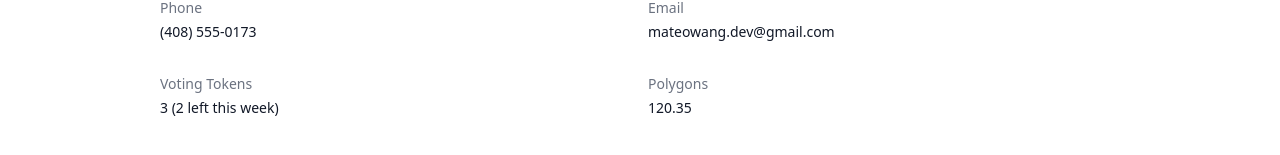
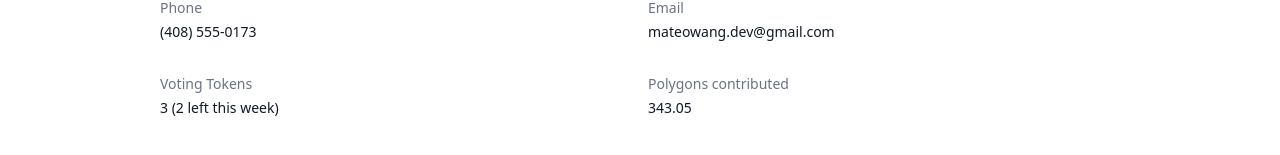
Before and after one commit to SwiftWinds/DAOChow, a Next.js app: page /profile in a window 1280 px wide. Shown: the part 427-582 px from the top of the page. Built offline with nearby package versions, Linux system fonts and the light colour scheme.

Commit message:
Fix mismatching render error

```diff
--- a/package.json
+++ b/package.json
@@ -15,7 +15,8 @@
     "google-map-react": "^2.2.0",
     "next": "12.3.0",
     "react": "18.2.0",
-    "react-dom": "18.2.0"
+    "react-dom": "18.2.0",
+    "react-no-ssr": "^1.1.0"
   },
   "devDependencies": {
     "autoprefixer": "^10.4.8",
--- a/pages/_app.js
+++ b/pages/_app.js
@@ -7,10 +7,10 @@ import { Dialog, Disclosure, Menu, Transition } from "@headlessui/react";
 import { Bars3Icon, BellIcon, XMarkIcon } from "@heroicons/react/24/outline";
 
 const user = {
-  name: "Tom Cook",
-  email: "tom@example.com",
+  name: "Mateo Wang",
+  email: "mateowang.dev@gmail.com",
   imageUrl:
-    "https://images.unsplash.com/photo-1472099645785-5658abf4ff4e?ixlib=rb-1.2.1&ixid=eyJhcHBfaWQiOjEyMDd9&auto=format&fit=facearea&facepad=2&w=256&h=256&q=80",
+    "https://lh3.googleusercontent.com/pw/AL9nZEUOHOzz1tZikwYVqzUlmujGHJSXxfjWRgpfN2vEPQRW3jMb6I1bM6gA9cvhatEfT0TPATUBz3koveWZdoiq7XGxqDlJOUgLaX6I9hH0hOxGPBXYlx8K-0lVy39M339lLjJSU6ch3HUx1RhOG95ynB0G5Q=s780-no?authuser=0",
 };
 
 const routes = [
--- a/pages/profile.js
+++ b/pages/profile.js
@@ -3,14 +3,14 @@ import { ChevronLeftIcon } from "@heroicons/react/20/solid";
 const profile = {
   name: "Mateo Wang",
   imageUrl:
-    "https://images.unsplash.com/photo-1463453091185-61582044d556?ixlib=rb-=eyJhcHBfaWQiOjEyMDd9&auto=format&fit=facearea&facepad=8&w=1024&h=1024&q=80",
+    "https://lh3.googleusercontent.com/pw/AL9nZEUOHOzz1tZikwYVqzUlmujGHJSXxfjWRgpfN2vEPQRW3jMb6I1bM6gA9cvhatEfT0TPATUBz3koveWZdoiq7XGxqDlJOUgLaX6I9hH0hOxGPBXYlx8K-0lVy39M339lLjJSU6ch3HUx1RhOG95ynB0G5Q=s780-no?authuser=0",
   coverImageUrl:
     "https://images.unsplash.com/photo-1444628838545-ac4016a5418a?ixid=MXwxMjA3fDB8MHxwaG90by1wYWdlfHx8fGVufDB8fHw%3D&ixlib=rb-1.2.1&auto=format&fit=crop&w=1950&q=80",
   fields: {
     Phone: "(408) 555-0173",
     Email: "mateowang.dev@gmail.com",
     "Voting Tokens": "3 (2 left this week)",
-    "Polygons": 120.35,
+    "Polygons contributed": 343.05,
   },
 };
 
--- a/pages/proposals.js
+++ b/pages/proposals.js
@@ -1,13 +1,14 @@
 import { useState, useEffect } from "react";
 
 import { CalendarIcon, ChevronRightIcon } from "@heroicons/react/20/solid";
+import NoSSR from "react-no-ssr";
 
 const defaultProposals = [
   {
     id: 1,
     CityState: "Santa Barbara, CA",
     Road: "Picasso Rd",
-    closeDateFull: "September 10th, 2022",
+    closeDateFull: "September 5th, 2022",
     cost: 300,
     impact: 1000,
     upvotes: 12,
@@ -18,7 +19,7 @@ const defaultProposals = [
     id: 2,
     CityState: "Chicago, IL",
     Road: "N California Ave",
-    closeDateFull: "September 10th, 2022",
+    closeDateFull: "September 5th, 2022",
     cost: 400,
     impact: 2500,
     upvotes: 11,
@@ -29,7 +30,7 @@ const defaultProposals = [
     id: 3,
     CityState: "Miami, FL",
     Road: "NW 1st Ave",
-    closeDateFull: "September 10th, 2022",
+    closeDateFull: "September 5th, 2022",
     cost: 450,
     impact: 2000,
     upvotes: 9,
@@ -42,8 +43,8 @@ export default function Proposals() {
   const [proposals, setProposals] = useState(defaultProposals);
   const calculateTimeLeft = () => {
     const d = new Date();
-    d.setHours(0,0,0,0);
-    d.setDate(d.getDate() + (((1 + 7 - d.getDay()) % 7) || 7));
+    d.setHours(0, 0, 0, 0);
+    d.setDate(d.getDate() + ((1 + 7 - d.getDay()) % 7 || 7));
     const difference = +d - +new Date();
     let timeLeft = {};
 
@@ -69,10 +70,13 @@ export default function Proposals() {
 
   const timerComponents = [];
 
+  let isFirstComponent = true;
   Object.keys(timeLeft).forEach((interval) => {
-    if (!timeLeft[interval]) {
+    if (!timeLeft[interval] && isFirstComponent) {
       return;
     }
+
+    isFirstComponent = false;
 
     timerComponents.push(
       <span>
@@ -82,10 +86,12 @@ export default function Proposals() {
   });
   return (
     <>
-      <h1 className="text-2xl font-medium mt-4 text-center">
-        Time until voting ends:{" "}
-        {timerComponents.length ? timerComponents : <span>Time's up!</span>}
-      </h1>
+      <NoSSR>
+        <h1 className="text-2xl font-medium mt-4 text-center">
+          Time until voting ends:{" "}
+          {timerComponents.length ? timerComponents : <span>Time's up!</span>}
+        </h1>
+      </NoSSR>
       <div className="w-2/3 mt-4 mx-auto overflow-hidden bg-white shadow sm:rounded-md">
         <ul role="list" className="divide-y divide-gray-200">
           {proposals.map((proposal) => (
```
Also changed, not shown: 1 other file (tests, documents, lock files or other folders).
